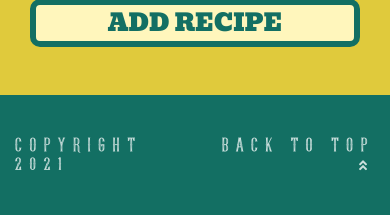
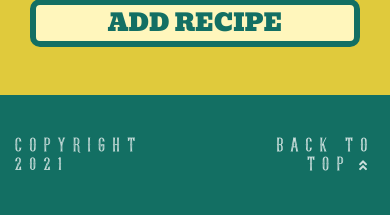
Before and after one commit to richardthorp/rodeo, a Flask app: page /add_recipe in a window 390 px wide. Shown: the part 1614-1829 px from the top of the page. Run offline with Flask 2, Linux system fonts and the light colour scheme; the visitor is signed in with stand-in values (Sample User, id 1); some libraries are stand-ins or nearby versions.

Commit message:
Reformat footer text for small screens

```diff
--- a/templates/base.html
+++ b/templates/base.html
@@ -92,7 +92,7 @@
     <!-- FOOTER -->
     <footer class="mt-auto container-fluid">
         <div class="row mt-5 custom-footer d-flex align-items-center">
-            <div class="col-6 col-md-3 col-lg-6 logo-font text-left copyright">Copyright <span></span></div>
+            <div class="col-6 col-md-3 col-lg-6 logo-font text-left copyright">Copyright <br><span></span></div>
             <a href="{{ url_for('all_recipes') }}"
                 class="d-none d-md-inline-block text-center col-md-3 col-lg-2 logo-font footer-links">Recipes</a>
             {% if session["username"] %}
@@ -106,8 +106,8 @@
             <a href="{{ url_for('register') }}"
                 class="d-none d-md-inline-block text-center col-md-3 col-lg-2 logo-font footer-links">Register</a>
             {% endif %}
-            <a href="#" class="col-6 d-md-none logo-font text-right footer-links">Back to top<i
-                    class="fas fa-angle-double-up ml-2"></i></a>
+            <a href="#" class="col-6 d-md-none logo-font text-right footer-links">
+                Back to <br> top<i class="fas fa-angle-double-up ml-2"></i></a>
         </div>
     </footer>
     <!-- SCRIPTS -->
```
